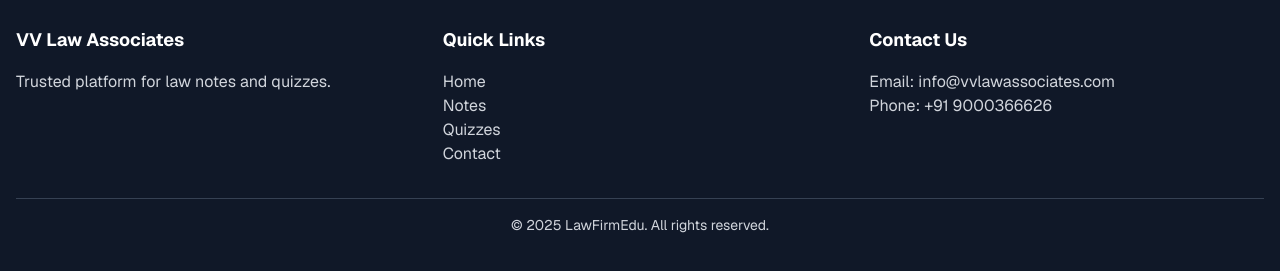
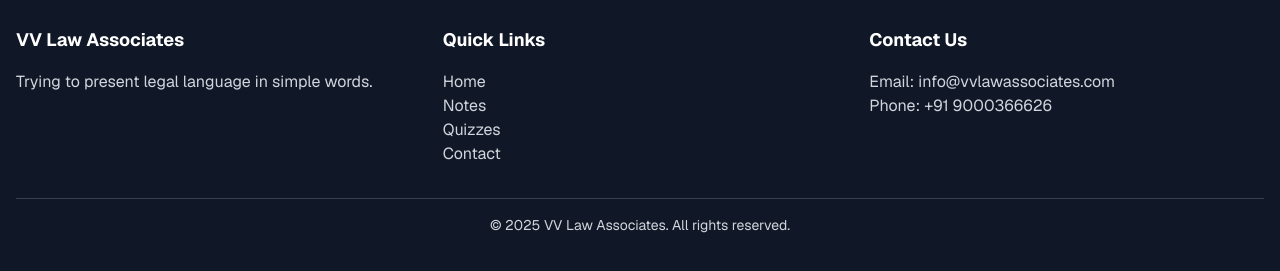
Before and after one commit to Vamsi-Vagolu/LawWebsite, a Next.js app: page / in a window 1280 px wide. Shown: the part 1546-1817 px from the top of the page. Built offline with nearby package versions, Linux system fonts and the light colour scheme.

Commit message:
Footer updated

```diff
--- a/src/components/Footer.tsx
+++ b/src/components/Footer.tsx
@@ -8,7 +8,7 @@ export default function Footer() {
         <div className="grid grid-cols-1 md:grid-cols-3 gap-8">
           <div>
             <h3 className="text-white font-bold text-lg mb-4">{FIRM_NAME}</h3>
-            <p>Trusted platform for law notes and quizzes.</p>
+            <p>Trying to present legal language in simple words.</p>
           </div>
           <div>
             <h3 className="text-white font-bold text-lg mb-4">Quick Links</h3>
@@ -26,7 +26,7 @@ export default function Footer() {
           </div>
         </div>
         <div className="mt-8 border-t border-gray-700 pt-4 text-center text-sm">
-          &copy; {new Date().getFullYear()} LawFirmEdu. All rights reserved.
+          &copy; {new Date().getFullYear()} {FIRM_NAME}. All rights reserved.
         </div>
       </div>
     </footer>
```
